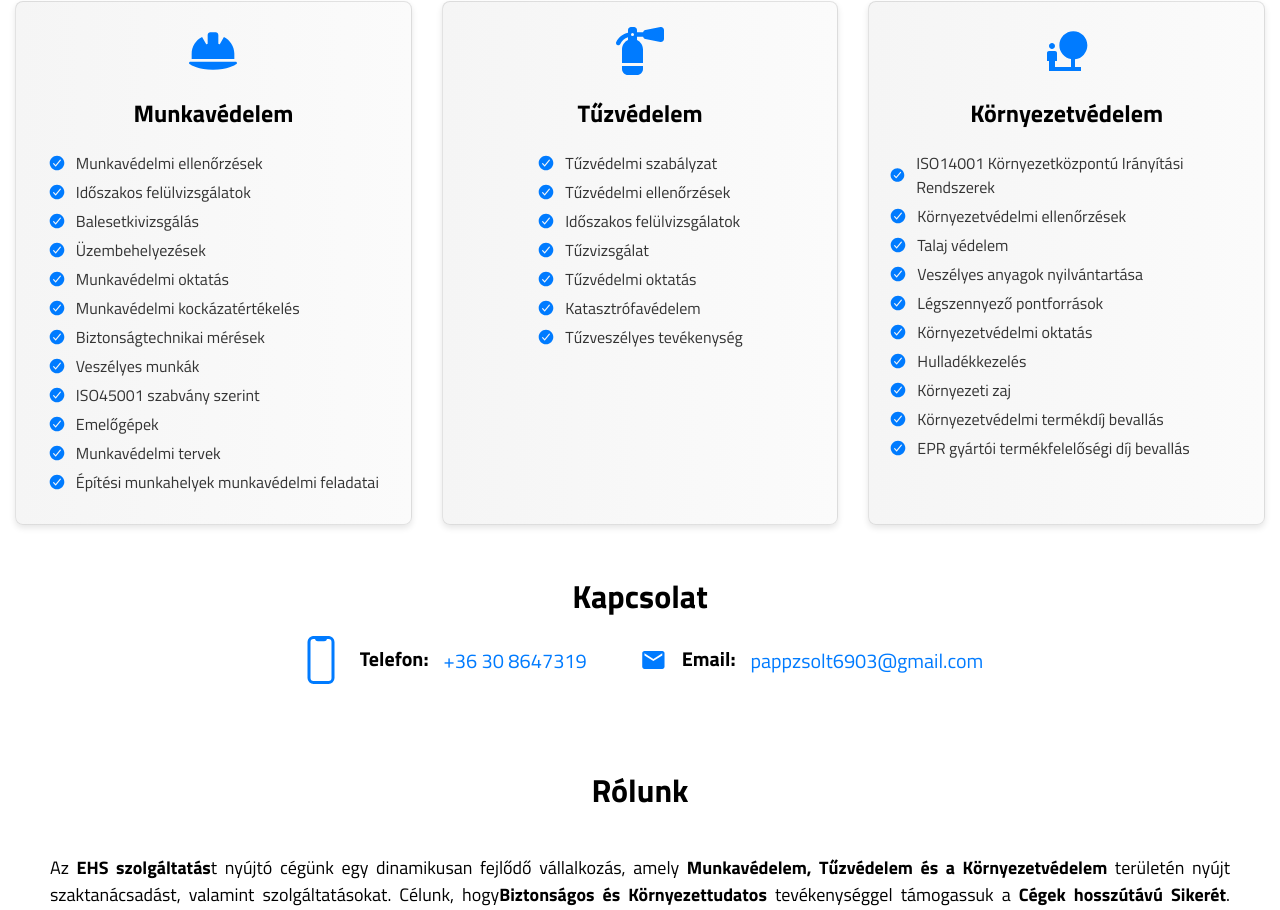
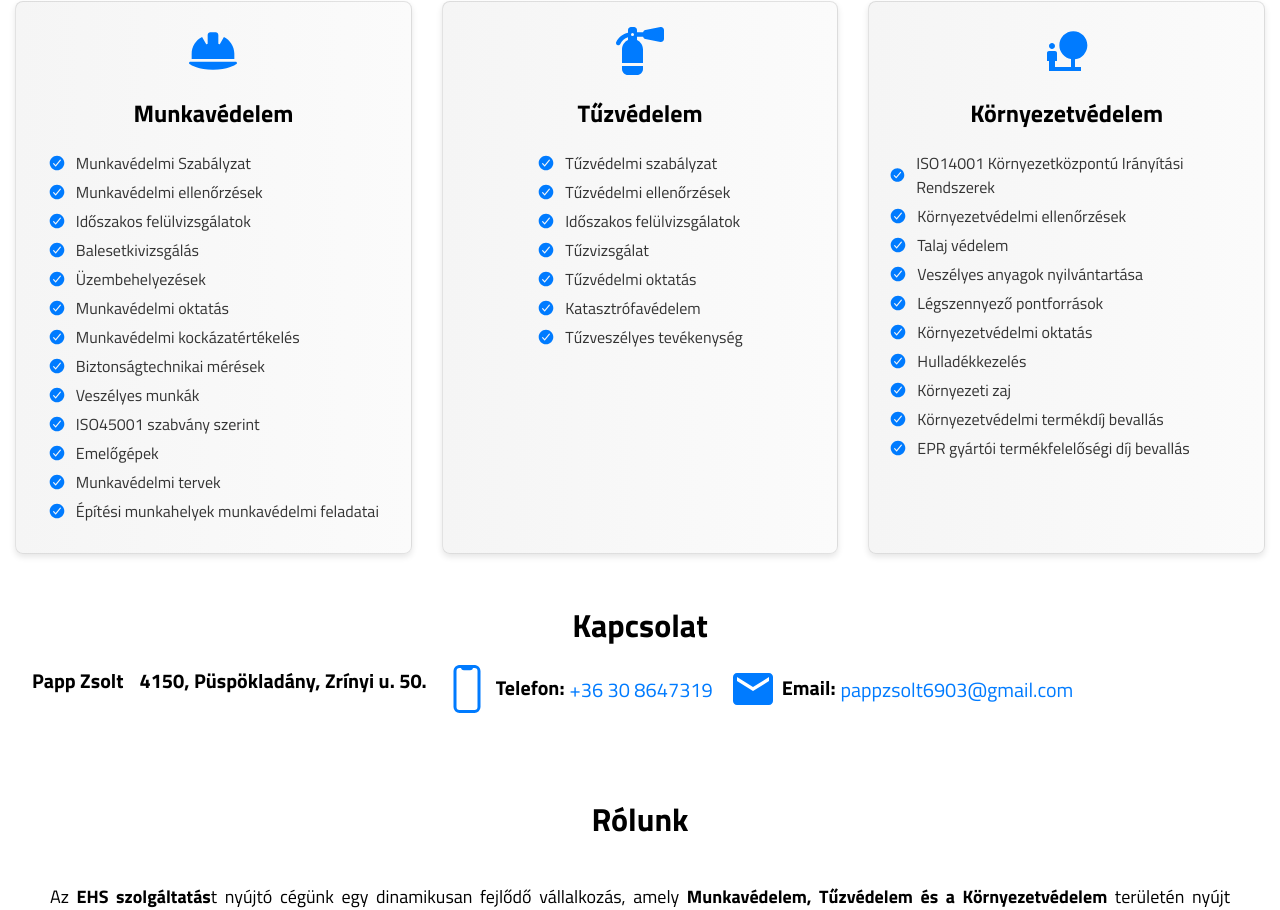
Before and after one commit to pappdanie1/SafetyResponsive, a React (Vite) app: page / in a window 1280 px wide. Shown: the part 700-1610 px from the top of the page. Built offline with nearby package versions, Linux system fonts and the light colour scheme.

Commit message:
refactor

```diff
--- a/package.json
+++ b/package.json
@@ -4,7 +4,7 @@
   "version": "0.0.0",
   "type": "module",
   "scripts": {
-    "dev": "vite",
+    "dev": "vite --host 0.0.0.0",
     "build": "vite build",
     "lint": "eslint . --ext js,jsx --report-unused-disable-directives --max-warnings 0",
     "preview": "vite preview"
--- a/src/components/CardContainer.jsx
+++ b/src/components/CardContainer.jsx
@@ -28,7 +28,8 @@ const CardContainer = () => {
                 <FaHelmetSafety className="icon" />
                 <h2>Munkavédelem</h2>
                 <ul>
-                    <li><IoCheckmarkCircle className="check-icon" /> Munkavédelmi ellenőrzések</li>
+                    <li><IoCheckmarkCircle className="check-icon" />Munkavédelmi Szabályzat</li>
+                    <li><IoCheckmarkCircle className="check-icon" />Munkavédelmi ellenőrzések</li>
                     <li><IoCheckmarkCircle className="check-icon" />Időszakos felülvizsgálatok</li>
                     <li><IoCheckmarkCircle className="check-icon" />Balesetkivizsgálás</li>
                     <li><IoCheckmarkCircle className="check-icon" />Üzembehelyezések</li>
--- a/src/components/Contact.jsx
+++ b/src/components/Contact.jsx
@@ -9,6 +9,12 @@ const Contact = () => {
         <div className="contact-section" >
             <h2>Kapcsolat</h2>
             <div className="contact-info" >
+                <div className="name">
+                    <p>Papp Zsolt</p>
+                </div>
+                <div className="adddress" >
+                    <p>4150, Püspökladány, Zrínyi u. 50.</p>
+                </div>
                 <div className="phone" >
                     <IoPhonePortraitOutline className="icon"/>
                     <p>Telefon:</p>
--- a/src/css/Contact.css
+++ b/src/css/Contact.css
@@ -16,6 +16,8 @@
     display: flex;
     flex-direction: column;
     gap: 1rem;
+    width: 100%;
+    align-items: center;
 }
 
 .contact-info p {
@@ -36,22 +38,38 @@
 }
 
 .phone,
-.email {
+.email,
+.name,
+.address {
     display: flex;
     align-items: center;
-    gap: 15px;
+    gap: 5px;
+}
+
+.name,
+.address {
+    flex: none;
+    text-align: center;
+
 }
 
 @media (min-width: 768px) {
     .contact-info {
         flex-direction: row;
         align-items: flex-start;
-        gap: 2rem;
+        gap: 1rem;
     }
 
     .phone,
-    .email {
-        width: 50%;
+    .email,
+    .name,
+    .address {
+        width: auto;
+    }
+
+    .name,
+    .address {
+        text-align: left;
     }
 }
 
@@ -68,4 +86,9 @@
         font-weight: bold;
         margin-bottom: 0.25rem;
     }
+
+    .name,
+    .address {
+        text-align: center;
+    }
 }
```
